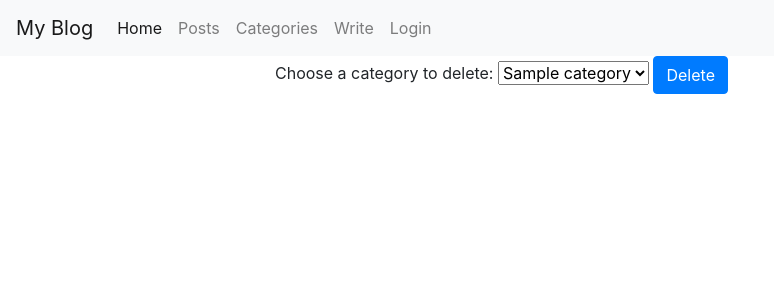
After one commit to rastgeleo/my_blog, a Django app: page /blog/delete_category/ in a window 1280 px wide. The commit adds this page. Shown: the top 300 px of the page, without its empty margins (0-774 px from the left). Run offline with Django 3.2, Linux system fonts and the light colour scheme; tables that the repository leaves empty hold one stand-in row (values such as "Sample post"); some libraries are stand-ins or nearby versions.

Commit message:
Added user authentication, bootstrap

```diff
--- a/blog/forms.py
+++ b/blog/forms.py
@@ -1,6 +1,7 @@
 from django import forms
 
 from .models import Category, Post
+
 
 class PostForm(forms.ModelForm):
     class Meta:
--- a/blog/models.py
+++ b/blog/models.py
@@ -23,5 +23,11 @@ class Post(models.Model):
         on_delete=models.CASCADE
         )
 
+    def abstract(self):
+        if len(self.content) > 50:
+            return self.content[:50] + ' ...'
+        else:
+            return self.content
+
     def __str__(self):
         return self.title
--- a/blog/templates/blog/base.html
+++ b/blog/templates/blog/base.html
@@ -1,24 +1,68 @@
+{% load bootstrap4 %}
+
 <!DOCTYPE html>
 <html>
 
 <head>
     <meta charset="utf-8">
     <title>My blog</title>
+    {# Load CSS and JavaScript #}
+    {% bootstrap_css %}
+    {% bootstrap_javascript jquery='full' %}
 </head>
 
 <body>
     <div>
-        <ul>
-            <li><a href="{% url 'index' %}">Home</a></li>
-            <li><a href="{% url 'posts' %}">All Posts</a></li>
-            <li><a href="{% url 'categories' %}">All Categories</a></li>
-            <li><a href="{% url 'new_post' %}">Write</a></li>
-        </ul>
+        <nav class="navbar navbar-expand-sm navbar-light bg-light">
+            <a class="navbar-brand" href="#">My Blog</a>
+            <button class="navbar-toggler" type="button" data-toggle="collapse" data-target="#navbarSupportedContent" aria-controls="navbarSupportedContent" aria-expanded="false" aria-label="Toggle navigation">
+            <span class="navbar-toggler-icon"></span>
+            </button>
+
+            <div class="collapse navbar-collapse" id="navbarSupportedContent">
+            <ul class="navbar-nav mr-auto">
+                <li class="nav-item active">
+                <a class="nav-link" href="{% url 'index' %}">Home <span class="sr-only">(current)</span></a>
+                </li>
+                <li class="nav-item">
+                <a class="nav-link" href="{% url 'posts' %}">Posts</a>
+                </li>
+                <li class="nav-item">
+                    <a class="nav-link" href="{% url 'categories' %}">Categories</a>
+                </li>
+                <li class="nav-item">
+                    <a class="nav-link" href="{% url 'new_post' %}">Write</a>
+                </li>
+                {% if user.is_authenticated %}
+                <li class="nav-item">
+                    <a class="nav-link" href="#"> {{ user.username }} </a>
+                </li>
+                <li class="nav-item">
+                    <a class="nav-link" href="{% url 'logout' %}">Logout</a>
+                </li>
+                {% else %}
+                <li class="nav-item">
+                    <a class="nav-link" href="{% url 'login' %}">Login</a>
+                </li>
+                {% endif %}
+
+            </ul>
+            </div>
+        </nav>
     </div>
-    <div>
-        {% block content %}
-        {% endblock content %}
+
+    <div class="container">
+        <div class="row">
+            <div class="col-2">
+
+            </div>
+            <div class="col-10">
+            {% block content %}
+            {% endblock content %}
+            </div>
+        </div>
     </div>
+
 </body>
 
 </html>
--- a/blog/templates/blog/categories.html
+++ b/blog/templates/blog/categories.html
@@ -4,12 +4,14 @@
 {% with count=categories|length %}
 <p>There {{ count|pluralize:"is,are" }} {{ count }} categor{{ count|pluralize:"y,ies" }}.</p>
 {% endwith %}
-<ul>
+<ul class="list-unstyled">
     {% for category in categories %}
     <li><a href="{% url 'posts' category.id %}">{{ category.title }}</a></li>
     {% empty %}
     <li>There is no category to show.</li>
     {% endfor %}
+
 </ul>
-
+<p><a href="{% url 'new_category' %}">Add a new category</a></p>
+<p><a href="{% url 'delete_category' %}">Delete a category</a></p>
 {% endblock content%}
--- /dev/null
+++ b/blog/templates/blog/delete_category.html
@@ -0,0 +1,24 @@
+{% extends "blog/base.html" %}
+
+{% load bootstrap4 %}
+
+{% block content %}
+<div>
+    <form action="{% url 'delete_category' %}" method="post" class="form">
+        {% csrf_token %}
+        <label for="category">Choose a category to delete:</label>
+        <select id="category" name="category">
+            {% for category in categories %}
+            <option value="{{ category.id }}">{{ category.title }}</option>
+            {% endfor %}
+        </select>
+        {% buttons %}
+        <button type="submit" class="btn btn-primary">
+        Delete
+        </button>
+        {% endbuttons %}
+    </form>
+</div>
+
+</form>
+{% endblock content%}
--- /dev/null
+++ b/blog/templates/registration/logged_out.html
@@ -0,0 +1,5 @@
+{% extends "blog/base.html" %}
+
+{% block content %}
+<p>You've been logged out.</p>
+{% endblock content %}
--- /dev/null
+++ b/blog/templates/registration/register.html
@@ -0,0 +1 @@
+{# registr #}
--- a/blog/urls.py
+++ b/blog/urls.py
@@ -12,4 +12,5 @@ urlpatterns = [
     path('new_category/', views.new_category, name='new_category'),
     path('edit_post/<int:post_id>/', views.edit_post, name='edit_post'),
     path('delete_post/<int:post_id>/', views.delete_post, name='delete_post'),
+    path('delete_category/', views.delete_category, name='delete_category'),
 ]
--- a/blog/views.py
+++ b/blog/views.py
@@ -84,3 +84,16 @@ def delete_post(request, post_id):
     post = Post.objects.get(pk=post_id)
     post.delete()
     return redirect('posts')
+
+
+def delete_category(request):
+    """Delete a category"""
+    if request.method != 'POST':
+        categories = Category.objects.all()
+    else:
+        # received form data
+        category = Category.objects.get(pk=request.POST['category'])
+        category.delete()
+        return redirect('categories')
+    context = {"categories": categories}
+    return render(request, 'blog/delete_category.html', context)
--- a/my_blog/settings.py
+++ b/my_blog/settings.py
@@ -32,9 +32,11 @@ ALLOWED_HOSTS = []
 # Application definition
 
 INSTALLED_APPS = [
-    # My app
+    # My apps
     'blog',
-    # Default app
+    # Third-party apps
+    'bootstrap4',
+    # Default apps
     'django.contrib.admin',
     'django.contrib.auth',
     'django.contrib.contenttypes',
--- a/my_blog/urls.py
+++ b/my_blog/urls.py
@@ -18,5 +18,6 @@ from django.urls import path, include
 
 urlpatterns = [
     path('blog/', include('blog.urls')),
+    path('accounts/', include('django.contrib.auth.urls')),
     path('admin/', admin.site.urls),
 ]
```
Also changed, not shown: blog/templates/blog/new_category.html (+13 -4 lines), blog/templates/blog/new_post.html (+12 -3 lines), blog/templates/blog/posts.html (+7 -3 lines), blog/templates/registration/login.html (added, +38 -0 lines), 1 other file.
